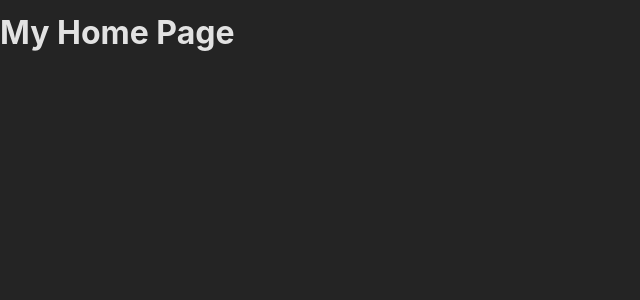
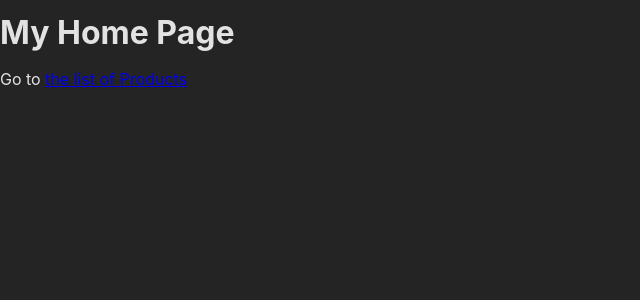
Before and after one commit to Afrag61/React-Router, a React (Create React App) app: page / in a window 1280 px wide. Shown: the top 300 px of the page, without its empty margins (0-640 px from the left). Built offline with nearby package versions, Linux system fonts and the light colour scheme.

Commit message:
Navigating between Pages with Links (Link component)

```diff
--- a/src/pages/HomePage.js
+++ b/src/pages/HomePage.js
@@ -1,5 +1,10 @@
+import { Link } from 'react-router-dom'
+
 const HomePage = () => {
-  return <h1>My Home Page</h1>;
+  return <>
+    <h1>My Home Page</h1>
+    <p>Go to <Link to='/products'>the list of Products</Link></p>
+  </>;
 };
 
 export default HomePage;
```
Also changed, not shown: src/App.js (+9 -0 lines).
